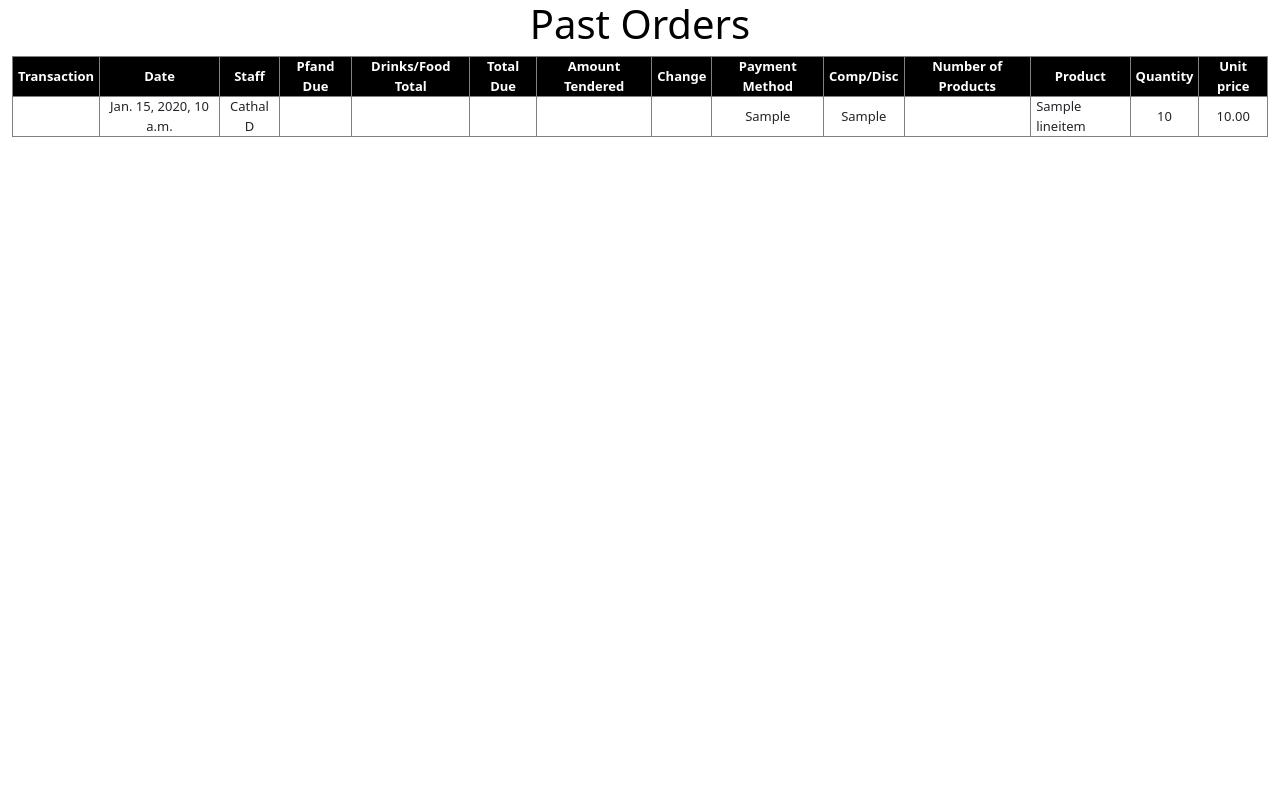
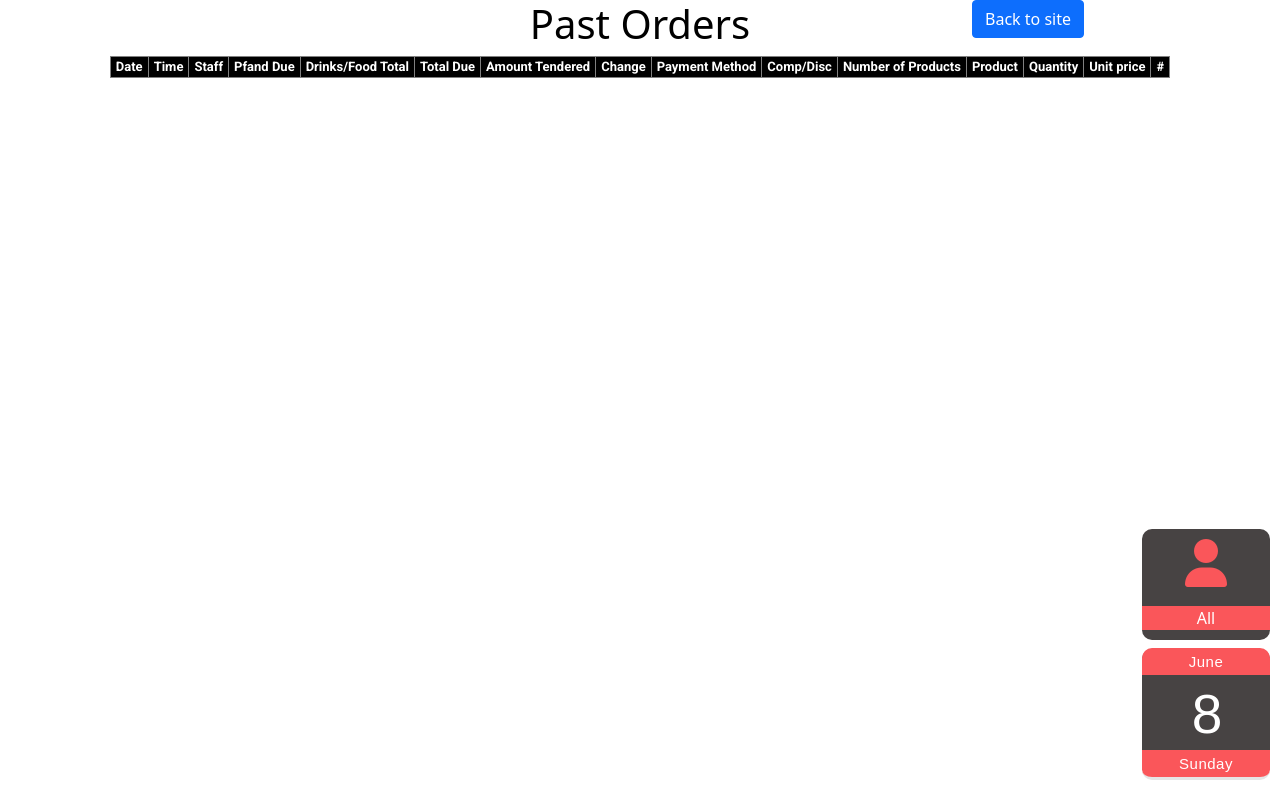
Before and after one commit to CathalDolan/IPUHAEL_EPOS, a Django app: page /past_orders in a window 1280 px wide. Run offline with Django 4.2, Linux system fonts and the light colour scheme; data comes from the database, SQL or seed files in the repository; tables that the repository leaves empty hold one stand-in row (values such as "Sample post"); lists and menus that the app fills with data are empty; some libraries are stand-ins or nearby versions.

Commit message:
Past orders ready for testing

```diff
--- a/index/static/css/past_orders.css
+++ b/index/static/css/past_orders.css
@@ -1,6 +1,13 @@
 h1 {
     color:#000;
     text-align: center;;
+}
+
+h5 {
+	text-align: center;
+	background-color: antiquewhite;
+	width: 100%;
+	padding: 5px 0;
 }
 
 th, tr {
@@ -18,6 +25,7 @@ th {
 th, td {
     padding: 0 5px;
     font-size: small;
+    font-family: "Roboto", sans-serif;
 }
 
 table {
@@ -41,3 +49,185 @@ table, td {
 .no-border-top {
     border-top: none;
 }
+
+.row1 {
+    background-color: beige;
+}
+
+.row2 {
+    background-color: blanchedalmond;
+}
+
+.floating-icons {
+    position: fixed;
+    bottom: 160px;
+    right: 10px;
+	border-radius: 10px;
+	width: 128px;
+	height: 111px;
+    text-align: center;
+	background-color: #474343;
+	display: flex;
+	flex-direction: column;
+    justify-content: space-around;
+	align-items: center;
+}
+
+/* .icon {
+    display: flex;
+    justify-content: center;
+    margin:2px;
+    padding: 5px;
+    background-color: #7fffd4;
+    border-radius: 10px;
+	width: 128px;
+	height: 111px;
+} */
+
+.fa-user {
+    color: #fa565a;
+
+    display:block;
+    /* height:100px;
+    width:100px; */
+}
+
+.staff-name {
+	display: block;
+	color: #fff;
+	width:100%;
+	margin: 0;
+	background-color: #fa565a;
+}
+
+/*------------------------------------------------*/
+
+/* @group Mixins */
+/* * {
+	border: 0;
+	margin: 0;
+	padding: 0;
+	outline: 0;
+} */
+
+
+
+.figure {
+	margin: 30px auto;
+    margin-left: 0;
+
+	width: 128px;
+	height: 111px;
+
+	background-color: #474343;
+	border-radius: 10px;
+
+	/* position: relative; */
+	position: fixed;
+    bottom: 10px;
+    right: 10px;
+
+	&:before {
+		content: '';
+		display: block;
+
+		/* width:128px;
+		height: 69px; */
+
+		border-radius: 10px 10px 0 0;
+
+		background-image: -webkit-linear-gradient(white 0%, #edeeef 100%);
+		background-image: -moz-linear-gradient(white 0%, #edeeef 100%);
+		background-image: -o-linear-gradient(white 0%, #edeeef 100%);
+		background-image: linear-gradient(white 0%, #edeeef 100%);
+
+	}
+
+	.header {
+		width: 128px;
+		height: 27px;
+
+		position: absolute;
+		top: -1px;
+
+		background-color: #fa565a;
+		border-radius: 10px 10px 0 0;
+		/* border-bottom: 3px solid #e5e5e5; */
+
+		font: 400 15px/27px Arial, Helvetica, Geneva, sans-serif;
+		letter-spacing: 0.5px;
+		color: #fff;
+
+		text-align: center;
+	}
+
+	section {
+		width: 128px;
+		height: 80px;
+
+		position: absolute;
+		top: 28px;
+
+		font: 400 55px/75px "Helvetica Neue", Arial, Helvetica, Geneva, sans-serif;
+		letter-spacing: -2px;
+		color: #fff;
+
+		text-align: center;
+
+		z-index: 10;
+
+		&:before {
+			content: '';
+			display: block;
+
+			position: absolute;
+			top: 35px;
+
+			/* width: 3px;
+			height: 10px; */
+
+			background-image: -webkit-linear-gradient(#b5bdc5 0%, #e5e5e5 100%);
+			background-image: -moz-linear-gradient(#b5bdc5 0%, #e5e5e5 100%);
+			background-image: -o-linear-gradient(#b5bdc5 0%, #e5e5e5 100%);
+			background-image: linear-gradient(#b5bdc5 0%, #e5e5e5 100%);
+		}
+
+		&:after {
+			content: '';
+			display: block;
+
+			position: absolute;
+			top: 35px;
+			right: 0;
+
+			/* width: 3px;
+			height: 10px; */
+
+			background-image: -webkit-linear-gradient(#b5bdc5 0%, #e5e5e5 100%);
+			background-image: -moz-linear-gradient(#b5bdc5 0%, #e5e5e5 100%);
+			background-image: -o-linear-gradient(#b5bdc5 0%, #e5e5e5 100%);
+			background-image: linear-gradient(#b5bdc5 0%, #e5e5e5 100%);
+		}
+
+	}
+
+	.footer {
+		width: 128px;
+		/* height: 27px; */
+		/* padding-bottom: 2px; */
+		position: absolute;
+		bottom: -20px;
+
+		background-color: #fa565a;
+		border-radius: 0 0 10px 10px;
+		border-bottom: 3px solid #e5e5e5;
+
+		font: 400 15px/27px Arial, Helvetica, Geneva, sans-serif;
+		letter-spacing: 0.5px;
+		color: #fff;
+
+		text-align: center;
+	}
+}
+
+/* @end */
--- /dev/null
+++ b/index/static/js/calendar.js
@@ -0,0 +1,178 @@
+console.log("Calendar.js")
+
+const calendarDates = document.querySelector('.calendar-dates');
+const monthYear = document.getElementById('month-year');
+const prevMonthBtn = document.getElementById('prev-month');
+const nextMonthBtn = document.getElementById('next-month');
+
+let currentDate = new Date();
+let currentMonth = currentDate.getMonth();
+let currentYear = currentDate.getFullYear();
+
+const months = [
+  'January', 'February', 'March', 'April', 'May', 'June',
+  'July', 'August', 'September', 'October', 'November', 'December'
+];
+
+function renderCalendar(month, year) {
+  calendarDates.innerHTML = '';
+  monthYear.textContent = `${months[month]} ${year}`;
+
+  // Get the first day of the month
+  const firstDay = new Date(year, month, 1).getDay();
+
+  // Get the number of days in the month
+  const daysInMonth = new Date(year, month + 1, 0).getDate();
+
+  // Create blanks for days of the week before the first day
+  for (let i = 0; i < firstDay; i++) {
+    const blank = document.createElement('div');
+    calendarDates.appendChild(blank);
+  }
+
+   // Get today's date
+  const today = new Date();
+
+  // Populate the days
+  for (let i = 1; i <= daysInMonth; i++) {
+    const day = document.createElement('div');
+    // day.href = "{% url 'past_orders' %}";
+    day.textContent = i;
+    // Highlight today's date
+    if (
+      i === today.getDate() &&
+      year === today.getFullYear() &&
+      month === today.getMonth()
+    ) {
+      day.classList.add('current-date', 'selected-date');
+    }
+    calendarDates.appendChild(day);
+  }
+
+}
+
+renderCalendar(currentMonth, currentYear);
+
+prevMonthBtn.addEventListener('click', () => {
+  currentMonth--;
+  if (currentMonth < 0) {
+    currentMonth = 11;
+    currentYear--;
+  }
+  renderCalendar(currentMonth, currentYear);
+});
+
+nextMonthBtn.addEventListener('click', () => {
+  currentMonth++;
+  if (currentMonth > 11) {
+    currentMonth = 0;
+    currentYear++;
+  }
+  renderCalendar(currentMonth, currentYear);
+});
+
+calendarDates.addEventListener('click', (e) => {
+  if (e.target.textContent !== '') {
+    $('.calendar-dates').children('div').removeClass('selected-date')
+    $(e.target).addClass('selected-date')
+    // alert(`You clicked on ${e.target.textContent} ${months[currentMonth]} ${currentYear}`);
+    console.log("this = ", e.target)
+
+    var dayOfWeek = new Array('Sunday', 'Monday', 'Tuesday', 'Wednesday', 'Thursday', 'Friday', 'Saturday');
+    var selectedDate = new Date(`${currentYear}-${currentMonth}-${e.target.textContent}`)
+    // console.log("getDay(selectedDate) =", selectedDate.getDay())
+    $('.datepicker').children('.header').text(months[currentMonth])
+    $('.datepicker').children('section').text(e.target.textContent)
+    $('.datepicker').children('.footer').text(dayOfWeek[selectedDate.getDay()])
+    $('.calendar-body').hide(500)
+
+    fetch(`https://8000-cathaldolan-ipuhaelepos-ttnjevm7y7g.ws-eu120.gitpod.io/past_orders?` + new URLSearchParams({
+      day: e.target.textContent,
+      month: currentMonth,
+      year: currentYear,
+    }).toString())
+    .then(response => response.json())
+    .then(data => {
+      orders = data.orders;
+      $('.content').empty();
+      $('.no-entries').empty();
+      var transaction_id = '';
+      var rowcolors = ['row2', 'row1'];
+      var transaction_counter = 0;
+      if(orders.length<1) {
+        $('.no-entries').append(
+          `<h5 class="">No Entries Found</h5>`
+        )
+      }
+      for(let i=0;i<orders.length;i++) {
+        console.log("item = ", orders[i])
+        const jsonData = `{"timeStamp":"${orders[i]['order_date_li']}"}`;
+        const parsedData = JSON.parse(jsonData);
+        const dateObject = new Date(parsedData.timeStamp);
+        var day = dateObject.getDay()
+        var date = dateObject.getDate()
+        var month = dateObject.getMonth()
+        var year = dateObject.getFullYear()
+        var hours = dateObject.getHours()
+        var minutes = dateObject.getMinutes()
+        console.log(dateObject);  // Sat Mar 01 2025 12:34:56 GMT+0000 (UTC)
+        if(orders[i]['grand_totals_id'] != transaction_id) {
+          transaction_counter++;
+          $('table').append(
+            `<tr class="content ${rowcolors[transaction_counter%2]}">
+                <td class="no-border-bottom left-align">${dayOfWeek[day].slice(0, 3)} ${date} ${months[month].slice(0, 3)} '${String(year).substr(2)}</td>
+                <td class="no-border-bottom left-align">${hours}:${minutes}</td>
+                <td class="no-border-bottom">${orders[i]['staff_member_id__name']}</td>
+                <td class="no-border-bottom">${orders[i]['grand_totals_id__pfand_total'] }</td>
+                <td class="no-border-bottom">${orders[i]['grand_totals_id__drinks_food_total'] }</td>
+                <td class="no-border-bottom">${orders[i]['grand_totals_id__total_due'] }</td>
+                <td class="no-border-bottom">${orders[i]['grand_totals_id__tendered_amount'] }</td>
+                <td class="no-border-bottom">${orders[i]['grand_totals_id__change_due'] }</td>
+                <td class="no-border-bottom">${orders[i]['grand_totals_id__payment_method'] }</td>
+                <td class="no-border-bottom">${orders[i]['discount'] }</td>
+                <td class="no-border-bottom">${orders[i]['grand_totals_id__number_of_products'] }</td>
+                <td class="no-border-bottom">${orders[i]['name'] }</td>
+                <td class="left-align">${orders[i]['quantity'] }</td>
+                <td>${orders[i]['price_unit'] }</td>
+                <td class="no-border-bottom" class="no-border-bottom">${orders[i]['grand_totals_id']}</td>
+            </tr>`
+          )
+
+          console.log("tc= ", transaction_counter)
+          transaction_id = orders[i]['grand_totals_id'];
+        }
+        else {
+          $('table').append(
+            `<tr class="content ${rowcolors[transaction_counter%2]}">
+                <td class="no-border-top no-border-bottom left-align"></td>
+                <td class="no-border-top no-border-bottom left-align"></td>
+                <td class="no-border-top no-border-bottom"></td>
+                <td class="no-border-top no-border-bottom"></td>
+                <td class="no-border-top no-border-bottom"></td>
+                <td class="no-border-top no-border-bottom"></td>
+                <td class="no-border-top no-border-bottom"></td>
+                <td class="no-border-top no-border-bottom"></td>
+                <td class="no-border-top no-border-bottom"></td>
+                <td class="no-border-bottom">${orders[i]['discount'] }</td>
+                <td class="no-border-bottom">${orders[i]['grand_totals_id__number_of_products'] }</td>
+                <td class="no-border-bottom">${orders[i]['name'] }</td>
+                <td class="left-align">${orders[i]['quantity'] }</td>
+                <td>${orders[i]['price_unit'] }</td>
+                <td class="no-border-top no-border-bottom"></td>
+            </tr>`
+          )
+          transaction_id = orders[i]['grand_totals_id'];
+        }
+
+      }
+    })
+    .catch(err => console.error(err));
+
+    }
+
+
+});
+
+$('.datepicker').click(() => {
+    $('.calendar-body').toggle(500)
+})
--- a/index/templates/index/past_orders.html
+++ b/index/templates/index/past_orders.html
@@ -5,20 +5,29 @@
 <!-- <link rel="stylesheet" href="https://cdnjs.cloudflare.com/ajax/libs/dc/2.1.8/dc.min.css" type="text/css" /> -->
 <!--My CSS stylesheet-->
 <link rel="stylesheet" href="{% static 'css/past_orders.css' %}">
+<link rel="stylesheet" href="{% static 'css/calendar.css' %}">
 {% endblock %}
+
+
 {% block content %}
 <div class="container-fluid">
     <div class="row">
+        <div class="col-3">
+
+        </div>
         <div class="col">
             <h1 class="">Past Orders</h1>
         </div>
+        <div class="col-3">
+            <a href="{% url 'index' %}"><button type="button" class="btn btn-primary">Back to site</button></a>
+        </div>
     </div>
     <div class="row">
-        <div class="col">
+        <div class="col main-section">
             <table>
                 <tr>
-                    <th>Transaction</th>
                     <th>Date</th>
+                    <th>Time</th>
                     <th>Staff</th>
                     <th>Pfand Due</th>
                     <th>Drinks/Food Total</th>
@@ -31,12 +40,13 @@
                     <th>Product</th>
                     <th>Quantity</th>
                     <th>Unit price</th>
+                    <th>#</th>
                 </tr>
                 {% for order in orders %}
                 {% ifchanged order.grand_totals.id %}
-                    <tr>
-                        <td class="no-border-bottom" class="no-border-bottom">{{ order.grand_totals.id }}</td>
-                        <td class="no-border-bottom">{{ order.order_date_li }}</td>
+                    <tr class="content {% cycle 'row1' 'row2' as rowcolors %}">
+                        <td class="no-border-bottom left-align">{{ order.order_date_li|date:"D j M 'y" }}</td>
+                        <td class="no-border-bottom left-align">{{ order.order_date_li|date:"G:i" }}</td>
                         <td class="no-border-bottom">{{ order.staff_member }}</td>
                         <td class="no-border-bottom">{{ order.grand_totals.pfand_total }}</td>
                         <td class="no-border-bottom">{{ order.grand_totals.drinks_food_total }}</td>
@@ -49,9 +59,10 @@
                         <td class="left-align">{{ order.name }}</td>
                         <td>{{ order.quantity }}</td>
                         <td>{{ order.price_unit }}</td>
+                        <td class="no-border-bottom" class="no-border-bottom">{{ order.grand_totals.id }}</td>
                     </tr>
                 {% else %}
-                    <tr>
+                    <tr class="{{ rowcolors }}">
                         <td class="no-border-top no-border-bottom"></td>
                         <td class="no-border-top no-border-bottom"></td>
                         <td class="no-border-top no-border-bottom"></td>
@@ -66,6 +77,7 @@
                         <td class="left-align">{{ order.name }}</td>
                         <td>{{ order.quantity }}</td>
                         <td>{{ order.price_unit }}</td>
+                        <td class="no-border-top no-border-bottom"></td>
                     </tr>
                 {% endifchanged %}
 
@@ -73,8 +85,70 @@
             </table>
         </div>
     </div>
+    <div class="row">
+        <div class="col no-entries">
+
+        </div>
+    </div>
+</div>
+<div class="floating-icons">
+    <div class="icon">
+        <i class="fa-solid fa-user fa-3x"></i>
+
+    </div>
+    <div class="staff-name">All</div>
 </div>
 
 
+<div class="figure datepicker">
+    <div class="header">
+        <script>
+        var	month = new Date().getMonth();
+            months = new Array('January', 'February', 'March', 'April', 'May', 'June', 'July', 'August', 'September', 'October', 'November', 'December');
 
+        document.write(months[month]);
+        </script>
+    </div>
+    <section>
+        <script>
+            document.write(new Date().getDate());
+        </script>
+    </section>
+    <div class="footer">
+        <script>
+        var	day = new Date().getDay();
+        var dayOfWeek = new Array('Sunday', 'Monday', 'Tuesday', 'Wednesday', 'Thursday', 'Friday', 'Saturday');
+
+        document.write(dayOfWeek[day]);
+        </script>
+    </div>
+</div>
+<div class="calendar-body">
+    <div class="calendar">
+        <div class="calendar-header">
+        <button id="prev-month">‹‹‹‹‹</button>
+        <div id="month-year"></div>
+        <button id="next-month">›››››</button>
+        </div>
+        <div class="calendar-body">
+        <div class="calendar-weekdays">
+            <!-- Weekday Names -->
+            <div>Sun</div>
+            <div>Mon</div>
+            <div>Tue</div>
+            <div>Wed</div>
+            <div>Thu</div>
+            <div>Fri</div>
+            <div>Sat</div>
+        </div>
+        <div class="calendar-dates">
+        <!-- Dates will be populated here -->
+        </div>
+        </div>
+    </div>
+</div>
 {% endblock %}
+{% block post_load_js %}
+{{ block.super }}
+<script src="{% static 'js/calendar.js' %}"></script>
+{% endblock %}
--- a/index/views.py
+++ b/index/views.py
@@ -1,4 +1,4 @@
-from django.shortcuts import render, redirect
+from django.shortcuts import render, redirect, reverse
 from django.contrib.auth.decorators import login_required
 from . models import Product, GrandTotal, LineItem, Staff
 from django.views.decorators.csrf import csrf_exempt, requires_csrf_token, ensure_csrf_cookie
@@ -174,13 +174,55 @@ def index(request):
 
 
 def past_orders(request):
+    print("PAST_ORDERS!!")
     """ A view to return the past orders page """
-    orders = LineItem.objects.all().order_by('-order_date_li')[:100]
-    context = {
-        'orders': orders,
-    }
-    template = 'index/past_orders.html'
-    return render(request, template, context)
+    if request.GET:
+        print("YES GET")
+        day = int(request.GET['day'])
+        month = int(request.GET['month'])+1
+        year = int(request.GET['year'])
+        print("day = ", type(day))
+        print("month = ", month)
+        print("year = ", year)
+        day_from = datetime(year, month, day)
+        day_to = day_from + timedelta(days=1)
+        print("day_from = ", day_from)
+        print("day_to = ", day_to)
+        orders = LineItem.objects.filter(order_date_li__gte=day_from).filter(order_date_li__lte=day_to).order_by('-order_date_li').values(
+            'grand_totals_id',
+            'order_date_li',
+            'staff_member_id__name',
+            'grand_totals_id__pfand_total',
+            'grand_totals_id__drinks_food_total',
+            'grand_totals_id__total_due',
+            'grand_totals_id__tendered_amount',
+            'grand_totals_id__change_due',
+            'grand_totals_id__payment_method',
+            'discount',
+            'grand_totals_id__number_of_products',
+            'name',
+            'quantity',
+            'price_unit'
+        )
+        for order in orders:
+            print("order = ", order)
+        context = {
+            'orders': orders
+        }
+        return JsonResponse({"orders": list(orders)},
+                            safe=False)
+    else:
+        today = datetime.now()
+        day_from = today.strftime("%Y-%m-%d")
+        day_to = today + timedelta(days=1)
+        print("day_from = ", day_from)
+        print("day_to = ", day_to)
+        orders = LineItem.objects.filter(order_date_li__gte=day_from).filter(order_date_li__lte=day_to).order_by('-order_date_li')[:100]
+        context = {
+            'orders': orders,
+        }
+        template = 'index/past_orders.html'
+        return render(request, template, context)
 
 
 def takings(request):
--- a/templates/base.html
+++ b/templates/base.html
@@ -23,6 +23,7 @@
     <link href="https://cdn.jsdelivr.net/npm/bootstrap@5.0.2/dist/css/bootstrap.min.css" rel="stylesheet"
         integrity="sha384-EVSTQN3/azprG1Anm3QDgpJLIm9Nao0Yz1ztcQTwFspd3yD65VohhpuuCOmLASjC" crossorigin="anonymous">
     <!-- Font Awesome -->
+     <script src="https://kit.fontawesome.com/5522ae6586.js" crossorigin="anonymous"></script>
     <link rel="stylesheet" href="https://cdnjs.cloudflare.com/ajax/libs/font-awesome/6.2.0/css/all.min.css"
         integrity="sha512-xh6O/CkQoPOWDdYTDqeRdPCVd1SpvCA9XXcUnZS2FmJNp1coAFzvtCN9BmamE+4aHK8yyUHUSCcJHgXloTyT2A=="
         crossorigin="anonymous" referrerpolicy="no-referrer" />
```
Also changed, not shown: index/static/css/calendar.css (added, +75 -0 lines), index/static/js/reports.js (+13 -68 lines), 2 other files.
